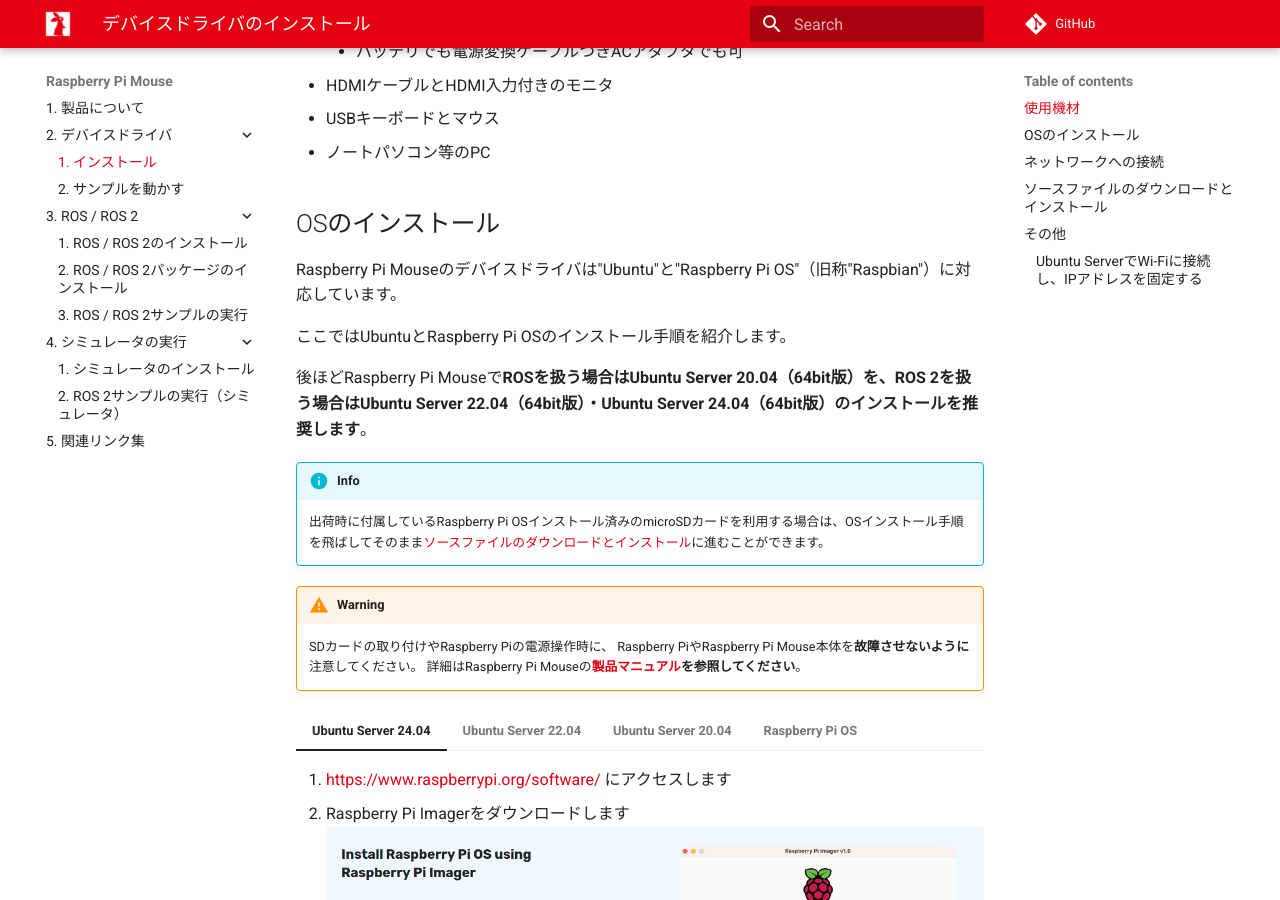
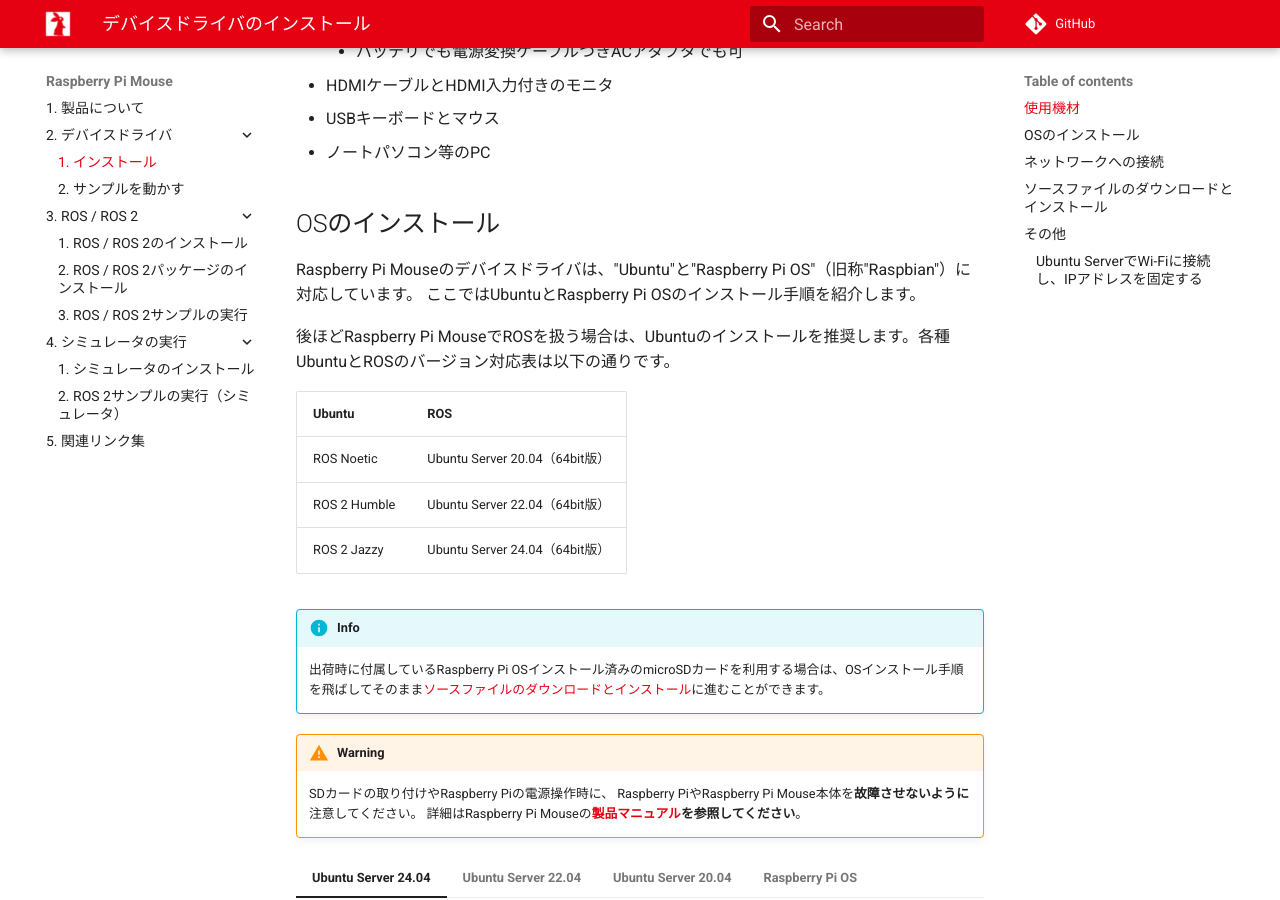
Before and after one commit to rt-net/tutorials, an MkDocs documentation site: the page built from docs/raspimouse/driver/install.md, in a window 1280 px wide and 900 px high, scrolled down 481 px. Built offline with MkDocs 1.6.1 and Material for MkDocs 9.7.7, drawn with Linux system fonts in a browser that asks for light colours; comment, search, counter and statistics services are not loaded.

Commit message:
ROSの推奨バージョンを記述し、ROSとUbuntuの対応を表にしました。

```diff
--- a/docs/raspimouse/driver/install.md
+++ b/docs/raspimouse/driver/install.md
@@ -27,11 +27,17 @@
 
 ## OSのインストール {: #os-installation}
 
-Raspberry Pi Mouseのデバイスドライバは"Ubuntu"と"Raspberry Pi OS"（旧称"Raspbian"）に対応しています。
-
+Raspberry Pi Mouseのデバイスドライバは、"Ubuntu"と"Raspberry Pi OS"（旧称"Raspbian"）に対応しています。
 ここではUbuntuとRaspberry Pi OSのインストール手順を紹介します。
 
-後ほどRaspberry Pi Mouseで**ROSを扱う場合はUbuntu Server 20.04（64bit版）を、ROS 2を扱う場合はUbuntu Server 22.04（64bit版）・Ubuntu Server 24.04（64bit版）のインストールを推奨します**。
+後ほどRaspberry Pi MouseでROSを扱う場合は、Ubuntuのインストールを推奨します。各種UbuntuとROSのバージョン対応表は以下の通りです。
+
+| Ubuntu | ROS |
+| ---- | ---- |
+| ROS Noetic | Ubuntu Server 20.04（64bit版） |
+| ROS 2 Humble | Ubuntu Server 22.04（64bit版） |
+| ROS 2 Jazzy |  Ubuntu Server 24.04（64bit版）|
+
 
 !!! info
     出荷時に付属しているRaspberry Pi OSインストール済みのmicroSDカードを利用する場合は、OSインストール手順を飛ばしてそのまま[ソースファイルのダウンロードとインストール](#driver-installation)に進むことができます。
```
